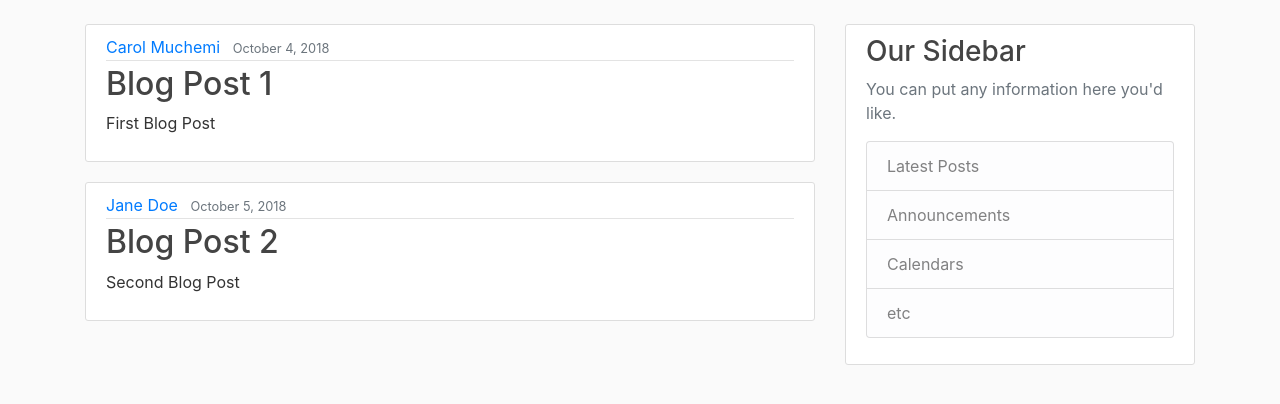
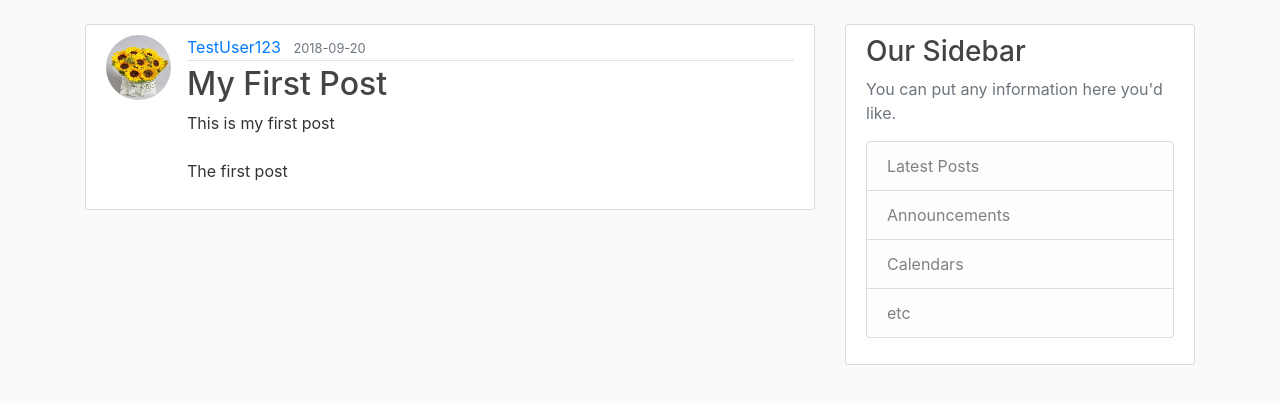
Before and after one commit to muchemicarol/flask_blog, a Flask app: page / in a window 1280 px wide. Shown: the part 56-460 px from the top of the page. Run offline with Flask 2, Linux system fonts and the light colour scheme; data comes from the database, SQL or seed files in the repository; both versions use the stored data as it was after the commit; some libraries are stand-ins or nearby versions.

Commit message:
Creating, Saving and Displaying a Post

```diff
--- a/app/routes.py
+++ b/app/routes.py
@@ -3,32 +3,15 @@ import secrets
 from PIL import Image
 from flask import render_template, url_for, flash, redirect, request
 from app import app, db, bcrypt
-from app.forms import RegistrationForm, LoginForm, UpdateAccountForm
+from app.forms import RegistrationForm, LoginForm, UpdateAccountForm, PostForm
 from app.models import User, Post
 from flask_login import login_user, current_user, logout_user, login_required
 
 
 
-posts = [
-    {
-        'author': 'Carol Muchemi',
-        'title': 'Blog Post 1',
-        'content': 'First Blog Post',
-        'date_posted': 'October 4, 2018'
-    },
-    {
-        'author': 'Jane Doe',
-        'title': 'Blog Post 2',
-        'content': 'Second Blog Post',
-        'date_posted': 'October 5, 2018'
-    }
-]
-
-
-
 @app.route('/')
 def home():
-
+    posts = Post.query.all()
     # This is an argument that has been passed in the home function.
     return render_template('home.html', posts=posts)
 
@@ -126,3 +109,15 @@ def account():
     image_file = url_for('static', filename='img/' + current_user.image_file)
     return render_template('account.html', title='Account',
                            image_file=image_file, form=form)
+
+@app.route("/post/new", methods= ['GET', 'POST'])
+@login_required
+def new_post():
+    form = PostForm()
+    if form.validate_on_submit():
+        post = Post(title=form.title.data, content=form.content.data, author=current_user)
+        db.session.add(post)
+        db.session.commit()
+        flash('Your post has been created !', 'success')
+        return redirect(url_for('home'))
+    return render_template('create_post.html', title='New Post', form=form)
--- a/app/templates/home.html
+++ b/app/templates/home.html
@@ -2,10 +2,11 @@
 {% block content %}
     {% for post in posts %}
         <article class="media content-section">
+            <img class="rounded-circle article-img" src="{{ url_for('static', filename='img/' + post.author.image_file) }}" alt="">
           <div class="media-body">
             <div class="article-metadata">
-              <a class="mr-2" href="#">{{ post.author }}</a>
-              <small class="text-muted">{{ post.date_posted }}</small>
+              <a class="mr-2" href="#">{{ post.author.username }}</a>
+              <small class="text-muted">{{ post.date_posted.strftime('%Y-%m-%d') }}</small>
             </div>
             <h2><a class="article-title" href="#">{{ post.title }}</a></h2>
             <p class="article-content">{{ post.content }}</p>
--- a/app/templates/layout.html
+++ b/app/templates/layout.html
@@ -31,6 +31,7 @@
             <!-- Navbar Right Side -->
             <div class="navbar-nav">
                 {% if current_user.is_authenticated  %}
+                    <a class="nav-item nav-link" href="{{ url_for('new_post') }}">New Post</a>
                     <a class="nav-item nav-link" href="{{ url_for('account') }}">Account</a>
                     <a class="nav-item nav-link" href="{{ url_for('logout') }}">Logout</a>
                 {% else %}
```
Also changed, not shown: app/forms.py (+7 -1 lines), app/templates/create_post.html (added, +40 -0 lines), app/site.db.
